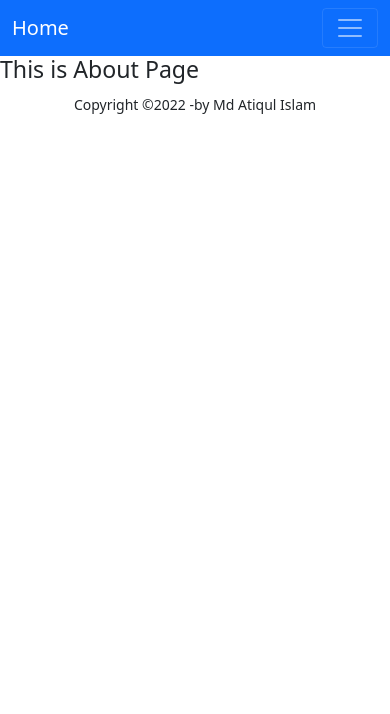
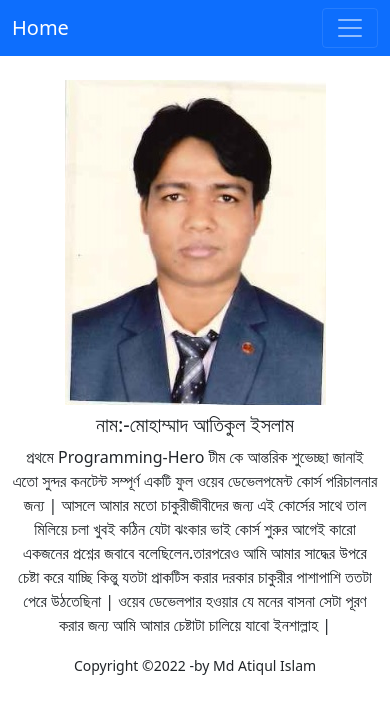
Before and after one commit to mdatislam/fitness-hereo, a React (Create React App) app: page /About in a window 390 px wide. Shown: the top 714 px of the page. Built offline with nearby package versions, Linux system fonts and the light colour scheme; no server answers.

Commit message:
About page & resposive done

```diff
--- a/src/Pages/About/About.js
+++ b/src/Pages/About/About.js
@@ -1,9 +1,12 @@
 import React from 'react';
+import Atiqul from '../../Images/Atiqul.jpg'
 
 const About = () => {
     return (
-        <div>
-            <h3> This is About Page</h3>
+        <div className='container text-center mt-4'>
+          <img src={Atiqul} alt="" />
+          <h5 className='mt-2'> নাম:-মোহাম্মাদ আতিকুল ইসলাম</h5>
+          <p> প্রথমে Programming-Hero টীম কে আন্তরিক শুভেচ্ছা জানাই এতো সুন্দর কনটেন্ট সম্পূর্ণ একটি ফুল ওয়েব ডেভেলপমেন্ট কোর্স পরিচালনার জন্য | আসলে আমার মতো চাকুরীজীবীদের জন্য এই কোর্সের সাথে তাল মিলিয়ে চলা খুবই কঠিন যেটা ঝংকার ভাই কোর্স শুরুর আগেই কারো একজনের প্রশ্নের জবাবে বলেছিলেন.তারপরেও আমি আমার সাদ্ধের উপরে চেষ্টা করে যাচ্ছি কিন্তু যতটা প্রাকটিস করার দরকার চাকুরীর পাশাপাশি ততটা পেরে উঠতেছিনা | ওয়েব ডেভেলপার হওয়ার যে মনের বাসনা সেটা পূরণ করার জন্য আমি আমার চেষ্টাটা চালিয়ে যাবো ইনশাল্লাহ |</p>
         </div>
     );
 };
--- a/src/Pages/HomePage/Programs/Programs.css
+++ b/src/Pages/HomePage/Programs/Programs.css
@@ -3,3 +3,9 @@
     grid-template-columns: repeat(3,1fr);
     grid-gap: 10px;
 }
+@media screen and (max-width:600px) {
+    .programs-container{
+        grid-template-columns: 1fr;
+    }
+
+}
```
Also changed, not shown: src/Images/Atiqul.jpg (added).
